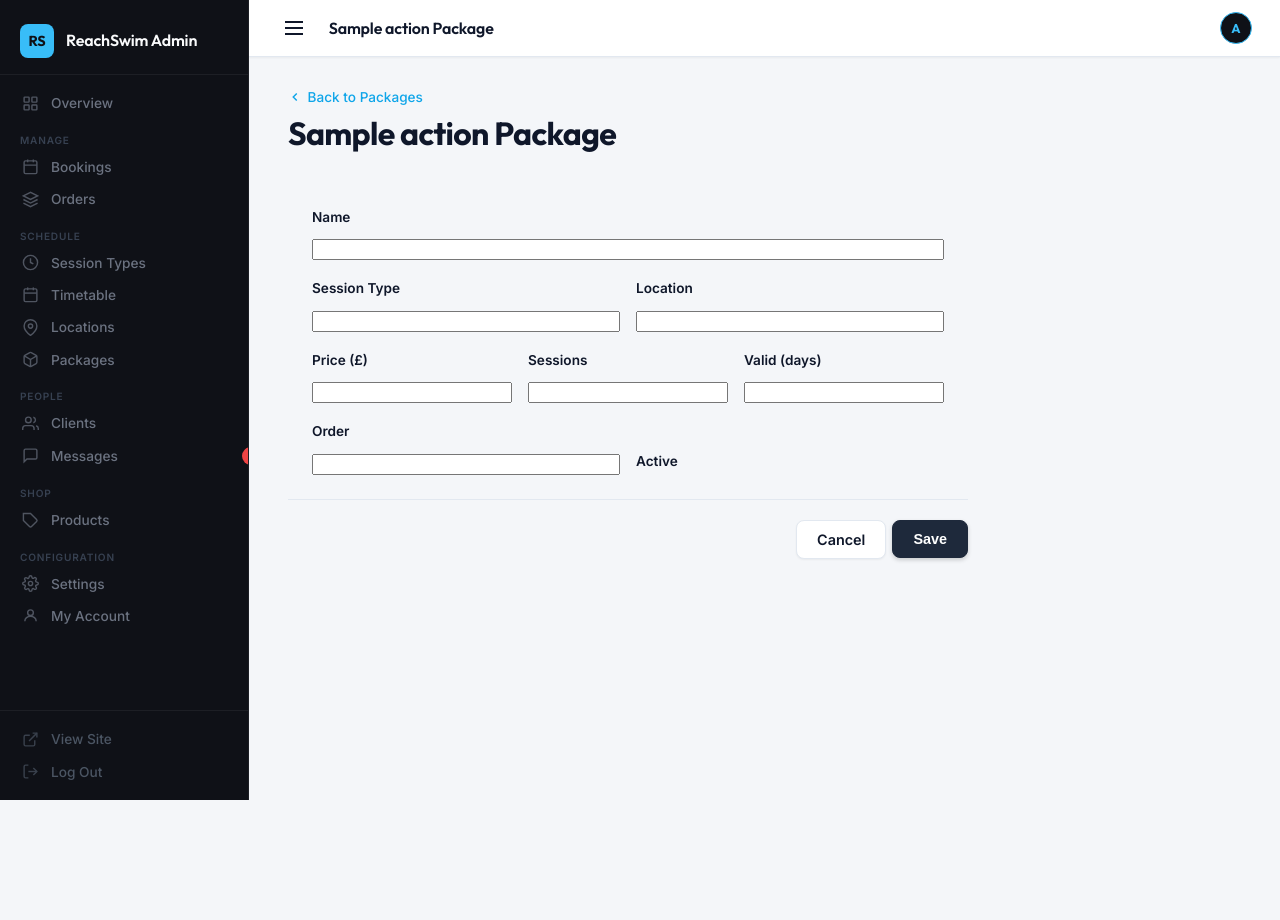
After one commit to thenightcoders/ReachSwim, a Django app: template templates/dashboard/packages/form.html in a window 1280 px wide. The commit adds this page. Run offline with Django 3.2, Linux system fonts and the light colour scheme; the template is opened without the code that fills it: most values are stand-ins (such as "Sample title", 1, 10 or a date in 2020); form fields are guessed from the names that the template uses; parts of the project's set-up code (start-up, migrations or seed data) failed here and were passed over.

Commit message:
feat: Add package management functionality with forms, views, and templates

```diff
--- a/apps/dashboard/urls.py
+++ b/apps/dashboard/urls.py
@@ -47,6 +47,12 @@ urlpatterns = [
     path("schedules/<int:pk>/edit/", views.schedule_edit, name="schedule_edit"),
     path("schedules/<int:pk>/delete/", views.schedule_delete, name="schedule_delete"),
 
+    # Packages
+    path("packages/", views.package_list, name="package_list"),
+    path("packages/create/", views.package_create, name="package_create"),
+    path("packages/<int:pk>/edit/", views.package_edit, name="package_edit"),
+    path("packages/<int:pk>/delete/", views.package_delete, name="package_delete"),
+
     # Users
     path("users/", views.user_list, name="user_list"),
     path("users/create/", views.user_create, name="user_create"),
--- a/templates/dashboard/base_dashboard.html
+++ b/templates/dashboard/base_dashboard.html
@@ -54,6 +54,10 @@
       <a href="{% url 'dashboard:location_list' %}" class="dash-nav__link {% if section == 'locations' %}active{% endif %}">
         <svg class="dash-icon" viewBox="0 0 24 24" fill="none" stroke="currentColor" stroke-width="2"><path d="M21 10c0 7-9 13-9 13s-9-6-9-13a9 9 0 0118 0z"/><circle cx="12" cy="10" r="3"/></svg>
         <span>Locations</span>
+      </a>
+      <a href="{% url 'dashboard:package_list' %}" class="dash-nav__link {% if section == 'packages' %}active{% endif %}">
+        <svg class="dash-icon" viewBox="0 0 24 24" fill="none" stroke="currentColor" stroke-width="2"><path d="M21 16V8a2 2 0 0 0-1-1.73l-7-4a2 2 0 0 0-2 0l-7 4A2 2 0 0 0 3 8v8a2 2 0 0 0 1 1.73l7 4a2 2 0 0 0 2 0l7-4A2 2 0 0 0 21 16z"/><polyline points="3.27 6.96 12 12.01 20.73 6.96"/><line x1="12" y1="22.08" x2="12" y2="12"/></svg>
+        <span>Packages</span>
       </a>
 
       {# --- People --- #}
--- /dev/null
+++ b/templates/dashboard/packages/form.html
@@ -0,0 +1,74 @@
+{% extends "dashboard/base_dashboard.html" %}
+
+{% block title %}{{ action }} Package — Admin{% endblock %}
+{% block topbar_title %}{{ action }} Package{% endblock %}
+
+{% block content %}
+<div class="dash-header">
+  <div>
+    <a href="{% url 'dashboard:package_list' %}" style="display:inline-flex;align-items:center;gap:0.35rem;color:var(--dash-accent);text-decoration:none;margin-bottom:0.5rem;font-size:0.85rem;font-weight:500;">
+      <svg width="14" height="14" viewBox="0 0 24 24" fill="none" stroke="currentColor" stroke-width="2.5"><polyline points="15 18 9 12 15 6"/></svg>
+      Back to Packages
+    </a>
+    <h1 class="dash-heading">{{ action }} Package</h1>
+  </div>
+</div>
+
+{% url 'dashboard:package_list' as cancel_href %}
+<form method="post" style="max-width:680px;">
+  {% csrf_token %}
+  <div class="dash-settings-card" style="padding:1.5rem;display:flex;flex-direction:column;gap:1.25rem;">
+
+    <div style="display:flex;flex-direction:column;gap:0.4rem;">
+      <label class="dash-label" for="{{ form.name.id_for_label }}">Name</label>
+      {{ form.name }}
+      {% if form.name.errors %}<div style="color:var(--dash-danger);font-size:0.75rem;font-weight:500;">{{ form.name.errors.0 }}</div>{% endif %}
+    </div>
+
+    <div style="display:grid;grid-template-columns:1fr 1fr;gap:1rem;">
+      <div style="display:flex;flex-direction:column;gap:0.4rem;">
+        <label class="dash-label" for="{{ form.session_type.id_for_label }}">Session Type</label>
+        {{ form.session_type }}
+        {% if form.session_type.errors %}<div style="color:var(--dash-danger);font-size:0.75rem;">{{ form.session_type.errors.0 }}</div>{% endif %}
+      </div>
+      <div style="display:flex;flex-direction:column;gap:0.4rem;">
+        <label class="dash-label" for="{{ form.location.id_for_label }}">Location</label>
+        {{ form.location }}
+        {% if form.location.errors %}<div style="color:var(--dash-danger);font-size:0.75rem;">{{ form.location.errors.0 }}</div>{% endif %}
+      </div>
+    </div>
+
+    <div style="display:grid;grid-template-columns:1fr 1fr 1fr;gap:1rem;">
+      <div style="display:flex;flex-direction:column;gap:0.4rem;">
+        <label class="dash-label" for="{{ form.price.id_for_label }}">Price (£)</label>
+        {{ form.price }}
+        {% if form.price.errors %}<div style="color:var(--dash-danger);font-size:0.75rem;">{{ form.price.errors.0 }}</div>{% endif %}
+      </div>
+      <div style="display:flex;flex-direction:column;gap:0.4rem;">
+        <label class="dash-label" for="{{ form.session_count.id_for_label }}">Sessions</label>
+        {{ form.session_count }}
+        {% if form.session_count.errors %}<div style="color:var(--dash-danger);font-size:0.75rem;">{{ form.session_count.errors.0 }}</div>{% endif %}
+      </div>
+      <div style="display:flex;flex-direction:column;gap:0.4rem;">
+        <label class="dash-label" for="{{ form.valid_days.id_for_label }}">Valid (days)</label>
+        {{ form.valid_days }}
+        {% if form.valid_days.errors %}<div style="color:var(--dash-danger);font-size:0.75rem;">{{ form.valid_days.errors.0 }}</div>{% endif %}
+      </div>
+    </div>
+
+    <div style="display:grid;grid-template-columns:1fr 1fr;gap:1rem;">
+      <div style="display:flex;flex-direction:column;gap:0.4rem;">
+        <label class="dash-label" for="{{ form.order.id_for_label }}">Order</label>
+        {{ form.order }}
+        {% if form.order.errors %}<div style="color:var(--dash-danger);font-size:0.75rem;">{{ form.order.errors.0 }}</div>{% endif %}
+      </div>
+      <div style="display:flex;align-items:center;gap:0.6rem;padding-top:1.5rem;">
+        {{ form.is_active }}
+        <label for="{{ form.is_active.id_for_label }}" class="dash-label" style="margin:0;cursor:pointer;">Active</label>
+      </div>
+    </div>
+
+  </div>
+  {% include "dashboard/includes/form_actions.html" with submit_label="Save" cancel_url=cancel_href %}
+</form>
+{% endblock %}
```
Also changed, not shown: apps/dashboard/forms.py (+45 -0 lines), apps/dashboard/views.py (+60 -0 lines), templates/dashboard/packages/list.html (added, +72 -0 lines).
